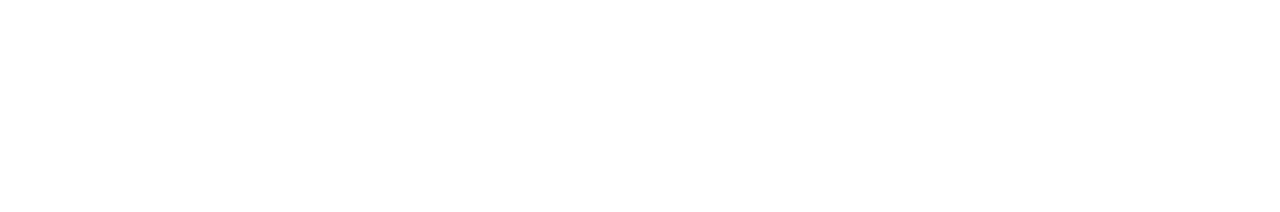
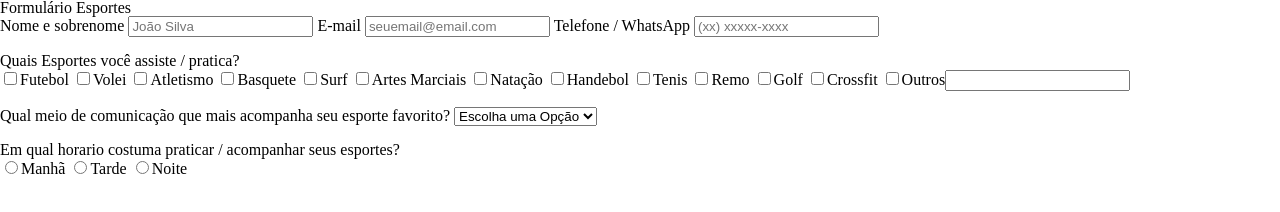
Before and after one commit to RamonRosa91/formulario-pesquisa, a plain HTML site: page src/index.html in a window 1280 px wide. Drawn offline with Linux system fonts and the light colour scheme.

Commit message:
Added form lines in HTML

```diff
--- a/src/index.html
+++ b/src/index.html
@@ -5,16 +5,68 @@
     <meta http-equiv="X-UA-Compatible" content="IE=edge">
     <meta name="viewport" content="width=device-width, initial-scale=1.0">
     <title>Formulário Teste</title>
+
+    <link rel="stylesheet" href="reset.css">
+    <link rel="stylesheet" href="style.css">
+
 </head>
 <body>
     <header>
-
+        <h1>Formulário Esportes</h1>
     </header>
     <main>
+        <form>
+            <fieldset>
+                <label for="nomesobrenome">Nome e sobrenome</label>
+                <input type="text" id="nomesobrenome" class="input-inicio" placeholder="João Silva">
 
+                <label for="email">E-mail</label>
+                <input type="email" id="email" class="input-inicio" placeholder="seuemail@email.com">
+
+                <label for="telefone">Telefone / WhatsApp</label>
+                <input type="tel" id="telefone" class="input-inicio" placeholder="(xx) xxxxx-xxxx">
+            </fieldset>
+            <br>
+            <fieldset>
+
+                <legend class="titulos">Quais Esportes você assiste / pratica?</legend>
+
+                <label for="futebol"><input type="checkbox" id="futebol">Futebol</label>
+                <label for="volei"><input type="checkbox" id="volei">Volei</label>
+                <label for="atletismo"><input type="checkbox" id="atletismo">Atletismo</label>
+                <label for="basquete"><input type="checkbox" id="basquete">Basquete</label>
+                <label for="surf"><input type="checkbox" id="surf">Surf</label>
+                <label for="luta"><input type="checkbox" id="luta">Artes Marciais</label>
+                <label for="natacao"><input type="checkbox" id="natacao">Natação</label>
+                <label for="handebol"><input type="checkbox" id="handebol">Handebol</label>
+                <label for="tenis"><input type="checkbox" id="tenis">Tenis</label>
+                <label for="remo"><input type="checkbox" id="remo">Remo</label>
+                <label for="golf"><input type="checkbox" id="golf">Golf</label>
+                <label for="crossfit"><input type="checkbox" id="crossfit">Crossfit</label>
+                <label for="outro"><input type="checkbox" id="outro">Outros<input type="text" id="outro"></label>
+
+            </fieldset>
+            <br>
+            <fieldset>
+
+                <label>Qual meio de comunicação que mais acompanha seu esporte favorito?</label>
+                    <select id="comunicacao">
+                        <option selected disabled value="">Escolha uma Opção</option>
+                        <option>Televisão</option>
+                        <option>Internet</option>
+                        <option>Jornais</option>
+                        <option>Outros</option>
+                    </select>
+
+            </fieldset>
+            <br>
+            <fieldset>
+                <legend>Em qual horario costuma praticar / acompanhar seus esportes?</legend>
+                    <label for="manha"><input type="radio" id="manha" name="horario" value="manha">Manhã</label>
+                    <label for="tarde"><input type="radio" id="tarde" name="horario" value="tarde">Tarde</label>
+                    <label for="noite"><input type="radio" id="noite" name="horario" value="noite">Noite</label>
+            </fieldset>
+        </form>
     </main>
-    <footer>
-
-    </footer>
 </body>
 </html>
--- /dev/null
+++ b/src/reset.css
@@ -0,0 +1,48 @@
+/* http://meyerweb.com/eric/tools/css/reset/
+   v2.0 | 20110126
+   License: none (public domain)
+*/
+
+html, body, div, span, applet, object, iframe,
+h1, h2, h3, h4, h5, h6, p, blockquote, pre,
+a, abbr, acronym, address, big, cite, code,
+del, dfn, em, img, ins, kbd, q, s, samp,
+small, strike, strong, sub, sup, tt, var,
+b, u, i, center,
+dl, dt, dd, ol, ul, li,
+fieldset, form, label, legend,
+table, caption, tbody, tfoot, thead, tr, th, td,
+article, aside, canvas, details, embed,
+figure, figcaption, footer, header, hgroup,
+menu, nav, output, ruby, section, summary,
+time, mark, audio, video {
+	margin: 0;
+	padding: 0;
+	border: 0;
+	font-size: 100%;
+	font: inherit;
+	vertical-align: baseline;
+}
+/* HTML5 display-role reset for older browsers */
+article, aside, details, figcaption, figure,
+footer, header, hgroup, menu, nav, section {
+	display: block;
+}
+body {
+	line-height: 1;
+}
+ol, ul {
+	list-style: none;
+}
+blockquote, q {
+	quotes: none;
+}
+blockquote:before, blockquote:after,
+q:before, q:after {
+	content: '';
+	content: none;
+}
+table {
+	border-collapse: collapse;
+	border-spacing: 0;
+}
```
Also changed, not shown: src/style.css (added).
